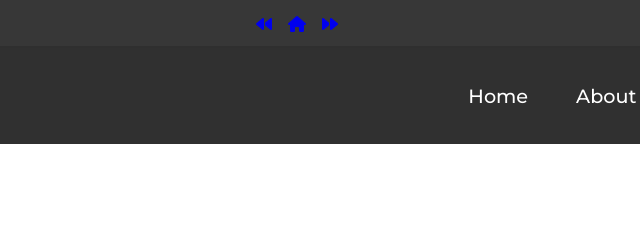
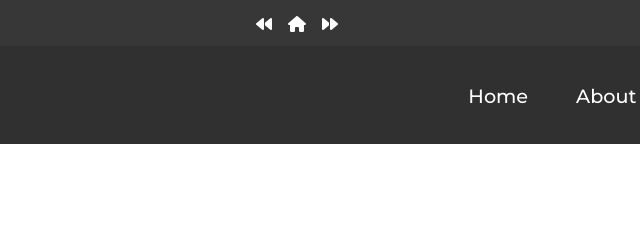
Before and after one commit to Ivanlizardo/WD-Seatwork-1, a plain HTML site: page pages/page4/index.html in a window 1280 px wide. Shown: the top 240 px of the page, 343-983 px from the left. Drawn offline with Linux system fonts and the light colour scheme.

Commit message:
refactor: change color of icon

```diff
--- a/pages/page4/assets/css/style.css
+++ b/pages/page4/assets/css/style.css
@@ -30,6 +30,10 @@
 }
 
 .pagination .fa-solid:hover {
+  color: rgb(3, 154, 255);
+}
+
+.pagination .fa-solid {
   color: white;
 }
 
```
